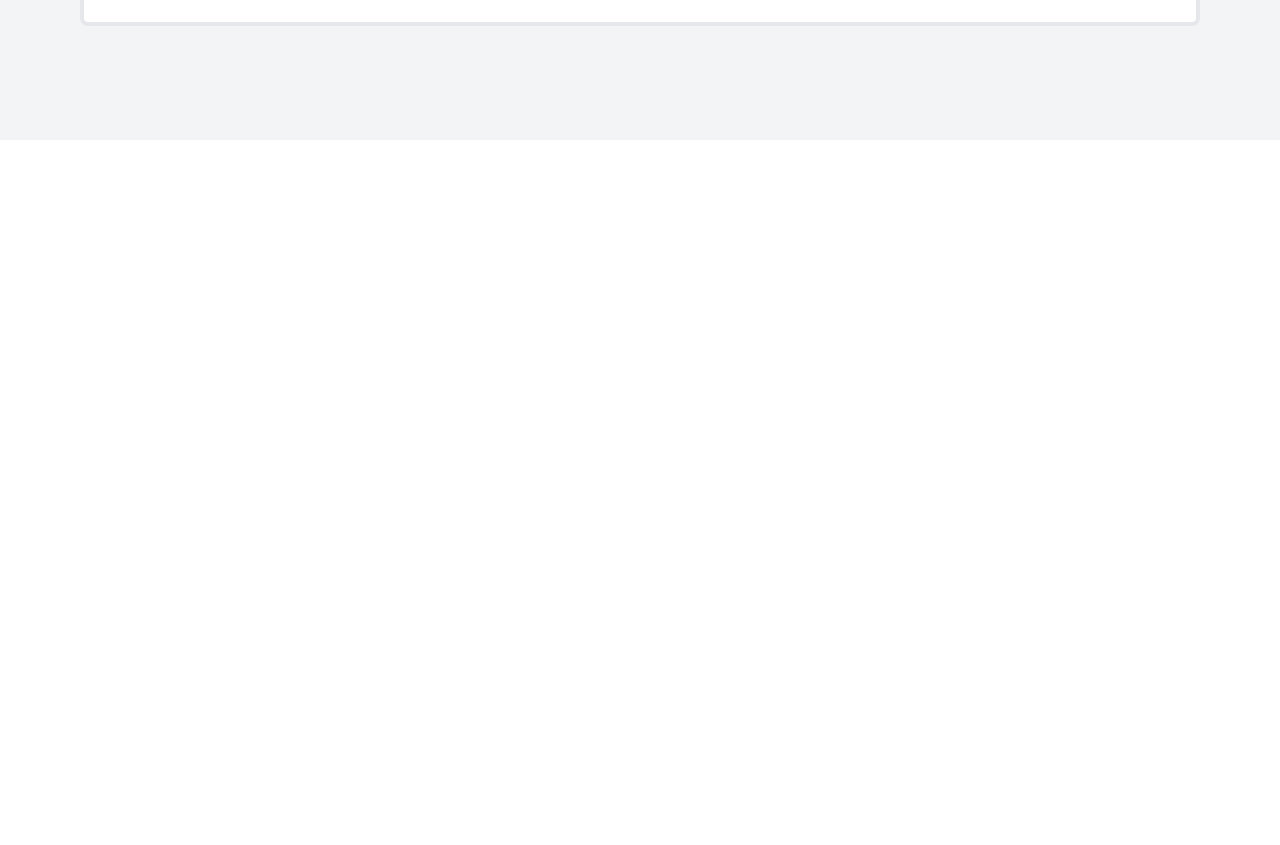
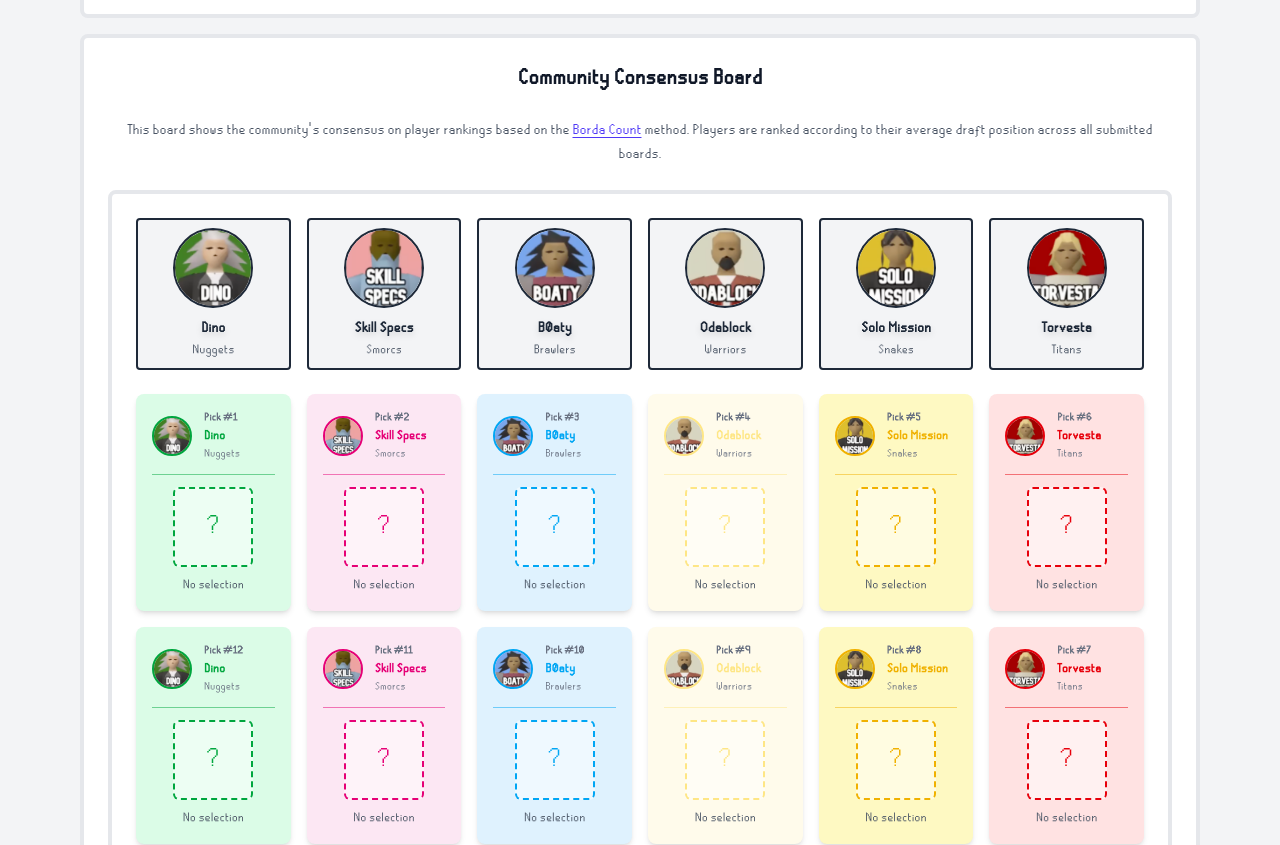
Before and after one commit to MCAR43/dmm-draft-picker, a SvelteKit app: page /stats in a window 1280 px wide. Shown: the part 660-1505 px from the top of the page. Before the commit the page ends 800 px from the top, so only its background shows below. Built offline with nearby package versions, Linux system fonts and the light colour scheme; no server answers; the database is empty.

Commit message:
bunch of fun new stugff

```diff
--- a/src/lib/components/DraftBoardHeader.svelte
+++ b/src/lib/components/DraftBoardHeader.svelte
@@ -4,11 +4,15 @@
     const {
       title = 'OSRS Draft Board',
       captains = [],
-      onToggleInfo = () => {}
-    } = $props();
+      onToggleInfo = () => {},
+      showToggleInfo = true
+    }
+     = $props();
   </script>
 
   <div class="mb-6">
+
+    {#if showToggleInfo}
       <div class="flex items-center justify-center gap-2 mb-6">
         <h2 class="text-2xl font-bold text-gray-800 text-center drop-shadow-md">{title}</h2>
         <button
@@ -19,6 +23,7 @@
           Click Me
         </button>
       </div>
+    {/if}
 
     <div class="grid grid-cols-6 gap-4">
       {#each captains as captain}
--- a/src/lib/components/Navbar.svelte
+++ b/src/lib/components/Navbar.svelte
@@ -45,7 +45,7 @@
         </a>
         <div class="hidden sm:ml-6 sm:flex sm:space-x-8">
           <a href="/" class={getNavLinkClass('/') + " text-xl"}>
-            Home
+            Draft Board
           </a>
           <a href="/stats" class={getNavLinkClass('/stats') + " text-xl"}>
             Stats
@@ -80,7 +80,7 @@
 <div class="sm:hidden">
   <div class="pt-2 pb-3 space-y-1">
     <a href="/" class={getMobileLinkClass('/')}>
-      Home
+      Draft Board
     </a>
     <a href="/stats" class={getMobileLinkClass('/stats')}>
       Stats
--- /dev/null
+++ b/src/lib/components/ReadOnlyDraftBoard.svelte
@@ -0,0 +1,95 @@
+<script lang="ts">
+  import ReadOnlyDraftBoardItem from './ReadOnlyDraftBoardItem.svelte';
+  import DraftBoardHeader from './DraftBoardHeader.svelte';
+  import playersData from '$lib/data/players.json';
+
+  type Player = {
+    name: string;
+    src: string;
+  };
+
+  type PickStats = {
+    count: number;
+    percentage: number;
+  };
+
+  type BordaCountResult = {
+    playerName: string;
+    totalPoints: number;
+    averagePoints: number;
+    boardsAppearing: number;
+  };
+
+  const {
+    captains = [],
+    totalPicks = 24,
+    title = 'Deadman Allstars Draft',
+    bordaResults = [],
+  } = $props();
+
+
+
+  const numTeams = captains.length;
+  const rounds = Math.ceil(totalPicks / numTeams);
+
+  const selections = $state(Array(totalPicks).fill(null) as (Player | null)[]);
+  const allPlayers = [...playersData];
+
+  // Create a matrix to represent the snake draft order
+  const draftMatrix: number[][] = [];
+
+  let pickNumber = 1;
+  for (let round = 0; round < rounds; round++) {
+    const row = Array(numTeams);
+
+    for (let teamIndex = 0; teamIndex < numTeams; teamIndex++) {
+      const col = round % 2 === 0 ? teamIndex : numTeams - 1 - teamIndex;
+      row[col] = pickNumber <= totalPicks ? pickNumber++ : null;
+    }
+
+    draftMatrix.push(row);
+  }
+
+  // Process Borda results to populate selections
+  $effect(() => {
+    if (bordaResults && bordaResults.length > 0) {
+      // Sort by total points (highest first) just to be sure
+      const sortedResults = [...bordaResults].sort((a, b) => b.totalPoints - a.totalPoints);
+
+      // Take only top totalPicks players
+      const topPicks = sortedResults.slice(0, totalPicks);
+
+      // Create new selections array based on Borda count rankings
+      for (let i = 0; i < totalPicks; i++) {
+        if (i < topPicks.length) {
+          const bordaResult = topPicks[i];
+          const player = allPlayers.find(p => p.name === bordaResult.playerName);
+          selections[i] = player || null;
+        } else {
+          selections[i] = null;
+        }
+      }
+    }
+  });
+</script>
+
+<div class="bg-white border-4 border-gray-200 rounded-lg p-4 sm:p-6 text-gray-900">
+  <DraftBoardHeader {title} {captains} showToggleInfo={false} />
+  <!-- Responsive grid for draft board -->
+  <div class="grid grid-cols-{numTeams} gap-4">
+    {#each captains as captain, colIndex}
+      <div class="flex flex-col gap-4">
+        {#each draftMatrix as round}
+          {#if round[colIndex] !== null}
+            <ReadOnlyDraftBoardItem
+              pickNumber={round[colIndex]}
+              captain={captain}
+              selection={selections[round[colIndex] - 1]}
+              stats={null}
+            />
+          {/if}
+        {/each}
+      </div>
+    {/each}
+  </div>
+</div>
--- /dev/null
+++ b/src/lib/components/ReadOnlyDraftBoardItem.svelte
@@ -0,0 +1,71 @@
+<script lang="ts">
+  type Player = {
+    name: string;
+    src: string;
+  };
+
+  type PickStats = {
+    count: number;
+    percentage: number;
+  };
+
+  const {
+    pickNumber = 0,
+    captain = {} as any,
+    selection = null as Player | null,
+    stats = null as PickStats | null
+  } = $props();
+</script>
+
+<div
+  class="rounded-lg p-4 flex flex-col shadow-md {captain.bgColor || 'bg-gray-100'}"
+>
+  <div class="flex items-center gap-3 mb-3">
+    {#if captain.profileImage}
+      <img
+        src={captain.profileImage}
+        alt={captain.name}
+        class="w-10 h-10 rounded-full object-cover border-2 {captain.borderColor || 'border-gray-300'}"
+      />
+    {/if}
+
+    <div>
+      <div class="text-xs font-semibold text-gray-500">Pick #{pickNumber}</div>
+      <div class={`text-sm font-bold ${captain.textColor || 'text-gray-700'}`}>
+        {captain.name}
+      </div>
+      {#if captain.team}
+        <div class="text-xs text-gray-500">{captain.team}</div>
+      {/if}
+    </div>
+  </div>
+
+  <div class="w-full border-t {captain.borderColor || 'border-gray-200'} mb-3 opacity-50"></div>
+
+  {#if selection}
+    <div class="flex flex-col items-center">
+      <div class="w-20 h-20 mb-2 bg-white rounded-md overflow-hidden border-2 {captain.borderColor || 'border-gray-300'} shadow-sm">
+        {#if selection.src}
+          <img src={selection.src} alt={selection.name} class="w-full h-full object-cover" />
+        {:else}
+          <div class="w-full h-full flex items-center justify-center text-gray-400">No image</div>
+        {/if}
+      </div>
+      <div class="text-center font-medium {captain.textColor || 'text-gray-700'}">{selection.name}</div>
+
+      {#if stats}
+        <div class="mt-2 text-center">
+          <div class="text-xs text-gray-600">Pick count: <span class="font-semibold">{stats.count}</span></div>
+          <div class="text-xs text-gray-600">Pick %: <span class="font-semibold">{stats.percentage}%</span></div>
+        </div>
+      {/if}
+    </div>
+  {:else}
+    <div class="flex flex-col items-center">
+      <div class="w-20 h-20 mb-2 bg-white/50 rounded-md flex items-center justify-center border-2 border-dashed {captain.borderColor || 'border-gray-300'}">
+        <span class={`text-2xl ${captain.textColor || 'text-gray-500'}`}>?</span>
+      </div>
+      <div class="text-center text-sm text-gray-600">No selection</div>
+    </div>
+  {/if}
+</div>
--- a/src/routes/stats/+page.server.ts
+++ b/src/routes/stats/+page.server.ts
@@ -30,6 +30,26 @@ interface TeamCompositionData {
     [playerName: string]: {
         [captainName: string]: number;
     };
+}
+
+// Interface for Borda count results
+interface BordaCountResult {
+    playerName: string;
+    totalPoints: number;
+    averagePoints: number;
+    boardsAppearing: number;
+}
+
+// Interface for Kemeny-Young result
+interface KemenyYoungResult {
+    playerName: string;
+    score: number;
+    rank: number;
+}
+
+// Define interface for player stats record
+interface PlayerStatsRecord {
+    [playerName: string]: PlayerStats;
 }
 
 export async function load({ url }) {
@@ -71,18 +91,23 @@ export async function load({ url }) {
     // Maximum pick position (assuming it's the number of players)
     const maxPickPosition = 24; // Based on the positions in captains.json
 
-    // Calculate team composition data for heatmap
-    // Player stats if a player was requested
+    // Run Borda count analysis on all boards
+    const bordaResults = calculateBordaCount(draftStats.data || [], maxPickPosition);
+
+    // Calculate stats for all players
+    const allPlayerStats: PlayerStatsRecord = {};
+    playersData.forEach(player => {
+        const baseStats = calculatePlayerStats(player, draftStats.data || [], captainsData, maxPickPosition);
+        allPlayerStats[player.name] = {
+            ...baseStats,
+            playerName: player.name
+        };
+    });
+
+    // Player stats if a player was requested (for backward compatibility)
     let playerStats: PlayerStats | null = null;
-    if (playerName) {
-        const player = playersData.find(p => p.name === playerName);
-        if (player) {
-            const baseStats = calculatePlayerStats(player, draftStats.data || [], captainsData, maxPickPosition);
-            playerStats = {
-                ...baseStats,
-                playerName: player.name
-            };
-        }
+    if (playerName && allPlayerStats[playerName]) {
+        playerStats = allPlayerStats[playerName];
     }
 
     return {
@@ -94,8 +119,62 @@ export async function load({ url }) {
             maxPickPosition
         },
         playerStats,
+        allPlayerStats,
+        bordaResults,
     };
 }
+
+// Calculate Borda count for all players across all boards
+function calculateBordaCount(boardsData: any[], maxPickPosition: number): BordaCountResult[] {
+    // Object to track player Borda points
+    const playerScores: Record<string, {
+        totalPoints: number,
+        boardsAppearing: number
+    }> = {};
+
+    // Go through all draft boards
+    if (boardsData && boardsData.length > 0) {
+        boardsData.forEach(board => {
+            if (board.selections) {
+                // For each player in this board
+                board.selections.forEach((playerName: string | null, index: number) => {
+                    if (playerName) {
+                        // In Borda count, higher positions get more points
+                        // If there are maxPickPosition possible positions, first place gets maxPickPosition points,
+                        // second place gets maxPickPosition-1 points, etc.
+                        const bordaPoints = maxPickPosition - index;
+
+                        // Initialize player data if needed
+                        if (!playerScores[playerName]) {
+                            playerScores[playerName] = {
+                                totalPoints: 0,
+                                boardsAppearing: 0
+                            };
+                        }
+
+                        // Add points for this board
+                        playerScores[playerName].totalPoints += bordaPoints;
+                        playerScores[playerName].boardsAppearing += 1;
+                    }
+                });
+            }
+        });
+    }
+
+    // Convert to array and calculate average points
+    const results: BordaCountResult[] = Object.entries(playerScores).map(([playerName, data]) => ({
+        playerName,
+        totalPoints: data.totalPoints,
+        averagePoints: data.boardsAppearing > 0
+            ? Math.round((data.totalPoints / data.boardsAppearing) * 10) / 10
+            : 0,
+        boardsAppearing: data.boardsAppearing
+    }));
+
+    // Sort by total points (highest first)
+    return results.sort((a, b) => b.totalPoints - a.totalPoints);
+}
+
 
 // Calculate stats for a specific player
 function calculatePlayerStats(player: any, boardsData: any[], captainsData: any[], maxPickPosition: number): PlayerStatsBase {
--- a/src/routes/stats/+page.svelte
+++ b/src/routes/stats/+page.svelte
@@ -4,39 +4,44 @@
     import StatCard from '$lib/components/StatCard.svelte';
     import PickDistributionChart from '$lib/components/PickDistributionChart.svelte';
     import TweenedNumber from '$lib/components/TweenedNumber.svelte';
+    import ReadOnlyDraftBoard from '$lib/components/ReadOnlyDraftBoard.svelte';
+    import captains from '$lib/data/captains.json';
     import playersData from '$lib/data/players.json';
-    import captainsData from '$lib/data/captains.json';
-
     const { data } = $props();
 
     // Use pre-calculated stats from the server
     const stats = $derived(data.stats);
-    const playerStats = $derived(data.playerStats);
+    const allPlayerStats = $derived(data.allPlayerStats);
 
     // Player list from imported data
     const allPlayers = playersData;
 
     // Player selection state - track this separately from server data
     let selectedPlayer = $state<{name: string, src: string} | null>(null);
+    let selectedPlayerStats = $derived(selectedPlayer ? allPlayerStats[selectedPlayer.name] : null);
 
-    // Update selectedPlayer when playerStats changes
+    // Initialize selectedPlayer if URL has player parameter
     $effect(() => {
-        if (playerStats?.playerName) {
-            selectedPlayer = allPlayers.find(p => p.name === playerStats.playerName) || null;
+        const urlPlayer = new URL(window.location.href).searchParams.get('player');
+        if (urlPlayer) {
+            selectedPlayer = allPlayers.find(p => p.name === urlPlayer) || null;
         }
     });
 
     function handlePlayerSelect(player: {name: string, src: string}) {
         selectedPlayer = player;
-        // Update URL with selected player (this will trigger a new server load)
-        goto(`?player=${player.name}`, { keepFocus: true });
+        // Update URL with selected player (but don't trigger a server load)
+        goto(`?player=${player.name}`, { replaceState: true, keepFocus: true });
     }
+
+    // Get the Borda results from data
+    const { bordaResults } = data;
 </script>
 
 <main>
-  <div class="flex flex-col gap-6 w-full max-w-full">
+  <div class="flex flex-col gap-4 w-full max-w-full">
     <!-- Main Stats Box -->
-    <div class="w-full flex-shrink-0">
+    <div class="w-full">
       <div class="bg-white border-4 border-gray-200 rounded-lg p-6 text-gray-900">
         <h1 class="text-3xl font-bold mb-6 text-center">Draft Stats</h1>
         <div class="grid grid-cols-1 md:grid-cols-2 gap-6">
@@ -47,19 +52,23 @@
                 <p class="text-gray-600 mt-2">Total draft boards submitted</p>
             </StatCard>
 
-            <StatCard title="Popular First Pick">
-                <div class="text-5xl font-bold text-indigo-600 capitalize">{stats.mostPopularFirstPick.name}</div>
-                <p class="text-gray-600 mt-2">
-                    Chosen first in <TweenedNumber value={stats.mostPopularFirstPick.count} /> boards
-                    (<TweenedNumber value={stats.firstPickPercentage} decimals={1} />%)
-                </p>
-            </StatCard>
+            <StatCard title="Most Popular First Pick">
+              <div class="text-5xl font-bold text-indigo-600 capitalize flex items-center gap-2">
+                  {stats.mostPopularFirstPick.name}
+                  <span class="text-4xl">👑</span>
+              </div>
+              <p class="text-gray-600 mt-2">
+                  Chosen first in <TweenedNumber value={stats.mostPopularFirstPick.count} /> boards
+                  (<TweenedNumber value={stats.firstPickPercentage} decimals={1} />%)
+              </p>
+          </StatCard>
         </div>
       </div>
     </div>
 
+
     <!-- Player Stats Box -->
-    <div class="w-full flex-shrink-0">
+    <div class="w-full">
       <div class="bg-white border-4 border-gray-200 rounded-lg p-6 text-gray-900">
         <h2 class="text-2xl font-bold mb-6 text-center">Player Draft Stats</h2>
 
@@ -72,12 +81,12 @@
         </div>
 
         <!-- Player Stats Display -->
-        {#if selectedPlayer && playerStats}
+        {#if selectedPlayer && selectedPlayerStats}
           <div class="grid grid-cols-1 md:grid-cols-2 gap-6 mb-8">
             <StatCard title="Average Pick">
                 <div class="text-4xl font-bold text-indigo-600">
-                    {#if playerStats.averagePickPosition > 0}
-                      <TweenedNumber value={playerStats.averagePickPosition} decimals={1} />
+                    {#if selectedPlayerStats.averagePickPosition > 0}
+                      <TweenedNumber value={selectedPlayerStats.averagePickPosition} decimals={1} />
                     {:else}
                       N/A
                     {/if}
@@ -86,29 +95,29 @@
             </StatCard>
 
             <StatCard title="Most Likely Team">
-                {#if playerStats.mostLikelyTeam.captain}
+                {#if selectedPlayerStats.mostLikelyTeam.captain}
                     <div class="flex items-center mb-2">
-                      <div class="relative w-14 h-14 mr-3 rounded-full overflow-hidden border-2 {playerStats.mostLikelyTeam.captain.borderColor}">
+                      <div class="relative w-14 h-14 mr-3 rounded-full overflow-hidden border-2 {selectedPlayerStats.mostLikelyTeam.captain.borderColor}">
                         <img
-                          src={playerStats.mostLikelyTeam.captain.profileImage}
-                          alt={playerStats.mostLikelyTeam.captain.name}
+                          src={selectedPlayerStats.mostLikelyTeam.captain.profileImage}
+                          alt={selectedPlayerStats.mostLikelyTeam.captain.name}
                           class="w-full h-full object-cover"
                         />
                       </div>
                       <div>
-                        <div class="text-2xl font-bold {playerStats.mostLikelyTeam.captain.textColor}">
-                          {playerStats.mostLikelyTeam.captain.name}
+                        <div class="text-2xl font-bold {selectedPlayerStats.mostLikelyTeam.captain.textColor}">
+                          {selectedPlayerStats.mostLikelyTeam.captain.name}
                         </div>
                         <div class="text-lg font-medium text-gray-700">
-                          {playerStats.mostLikelyTeam.captain.team}
+                          {selectedPlayerStats.mostLikelyTeam.captain.team}
                         </div>
                       </div>
                     </div>
                     <div class="text-3xl font-bold text-indigo-600 mb-1">
-                      <TweenedNumber value={playerStats.mostLikelyTeam.percentage} decimals={1} />%
+                      <TweenedNumber value={selectedPlayerStats.mostLikelyTeam.percentage} decimals={1} />%
                     </div>
                     <p class="text-gray-600 mt-1">
-                      Drafted to this team <TweenedNumber value={playerStats.mostLikelyTeam.count} /> times
+                      Drafted to this team <TweenedNumber value={selectedPlayerStats.mostLikelyTeam.count} /> times
                     </p>
                 {:else}
                     <div class="text-4xl font-bold text-gray-400">N/A</div>
@@ -121,7 +130,7 @@
           <div class="bg-white border-2 border-gray-200 rounded-lg p-6">
             <h3 class="text-xl font-bold mb-4 text-center">Pick Distribution</h3>
             <PickDistributionChart
-              pickPositions={playerStats.pickPositions}
+              pickPositions={selectedPlayerStats.pickPositions}
               maxPickPosition={stats.maxPickPosition}
             />
           </div>
@@ -132,5 +141,22 @@
         {/if}
       </div>
     </div>
+
+    <!-- Borda Results Draft Board -->
+    <div class="w-full">
+      <div class="bg-white border-4 border-gray-200 rounded-lg p-6 text-gray-900">
+        <h2 class="text-2xl font-bold mb-6 text-center">Community Consensus Board</h2>
+        <p class="text-gray-600 mb-6 text-center">
+          This board shows the community's consensus on player rankings based on the <a href="https://en.wikipedia.org/wiki/Borda_count" class="text-indigo-600 hover:text-indigo-800 underline" target="_blank" rel="noopener noreferrer">Borda Count</a> method.
+          Players are ranked according to their average draft position across all submitted boards.
+        </p>
+        <ReadOnlyDraftBoard
+          captains={captains}
+          totalPicks={24}
+          title="Community Consensus Draft"
+          bordaResults={bordaResults}
+        />
+      </div>
+    </div>
   </div>
 </main>
```
Lines whose indentation alone changed are shown as unchanged.
